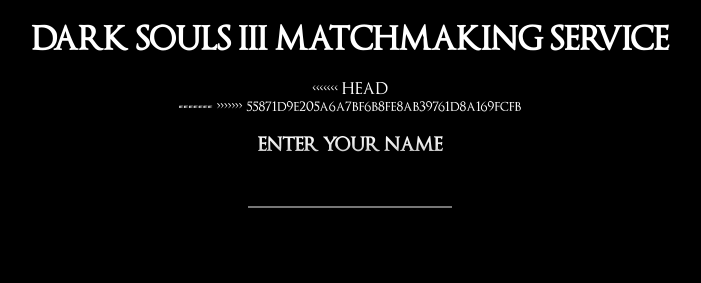
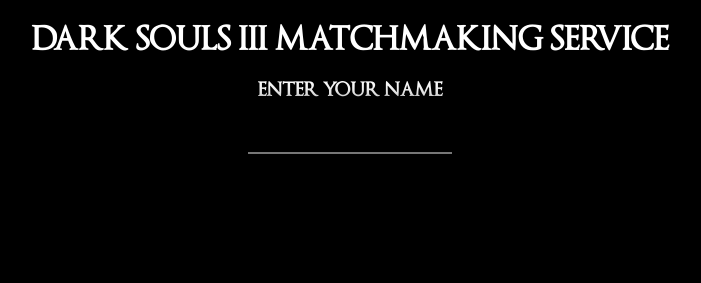
Before and after one commit to J-Biers/DarkSouls3Matchmaker, a website: page public/index.html in a window 1280 px wide. Shown: the whole page, without its empty margins (290-991 px from the left). Drawn offline with nearby package versions, Linux system fonts and the light colour scheme.

Commit message:
Fixed merge conflict stuff generated by git.

```diff
--- a/public/index.html
+++ b/public/index.html
@@ -25,11 +25,8 @@
 	<body>
 		<div class="dark-container">
 			<h1>Dark Souls III Matchmaking Service</h1>
-<<<<<<< HEAD
-			<form method="GET" action="/public/test.html">
-=======
+
 			<form method="post" target="25.135.77.95:22475">
->>>>>>> 55871d9e205a6a7bf6b8fe8ab39761d8a169fcfb
          	 	<!--<form method="post" action="mailto:biermanj@purdue.edu.">-->
          	 	        <div id="name">
          	 	              <h3>Enter your Name</h3>
```
